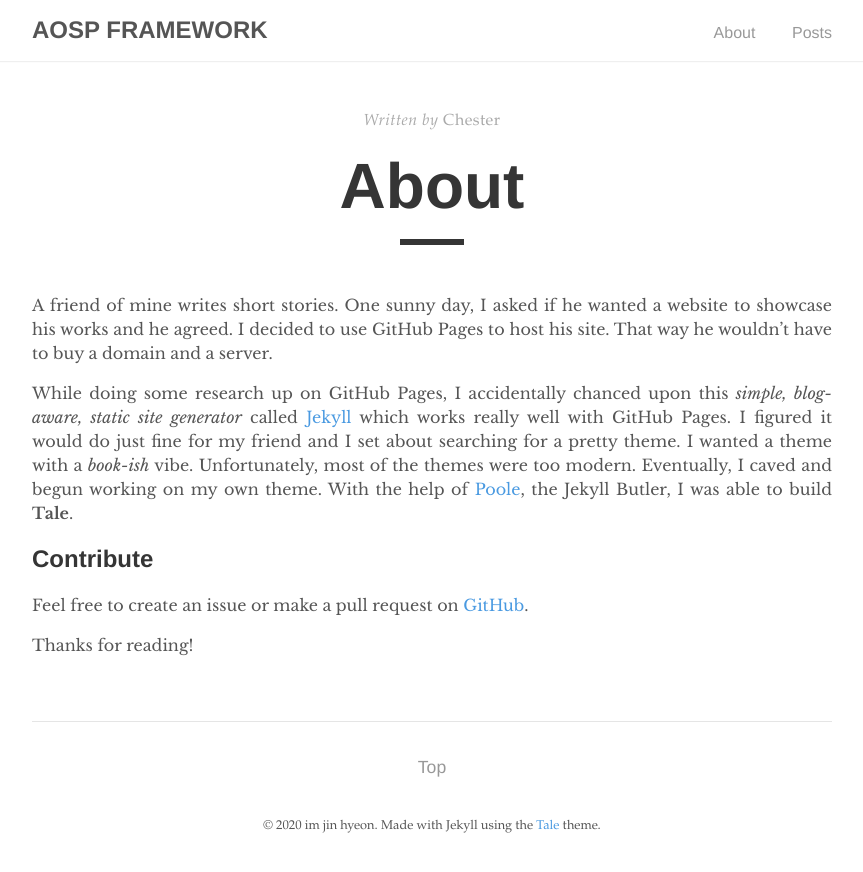
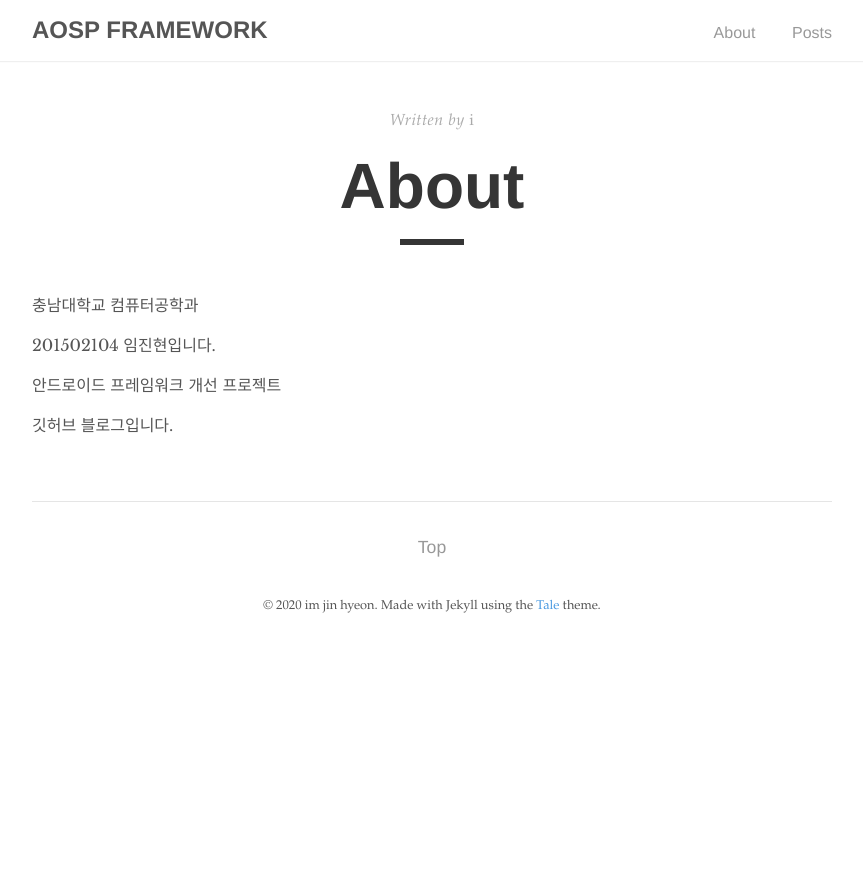
Before and after one commit to nivkhdif/nivkhdif.github.io, a Jekyll site: the page built from _pages/about.md, in a window 1280 px wide. Shown: the top 872 px of the page, without its empty margins (208-1071 px from the left). Built offline with Jekyll 4.4.1, drawn with Linux system fonts in a browser that asks for light colours.

Commit message:
Update about.md

```diff
--- a/_pages/about.md
+++ b/_pages/about.md
@@ -1,15 +1,16 @@
 ---
 layout: post
 title: "About"
-author: "Chester"
+author: "i"
 permalink: /about/
 ---
 
-A friend of mine writes short stories. One sunny day, I asked if he wanted a website to showcase his works and he agreed. I decided to use GitHub Pages to host his site. That way he wouldn't have to buy a domain and a server.
+충남대학교 컴퓨터공학과
 
-While doing some research up on GitHub Pages, I accidentally chanced upon this _simple, blog-aware, static site generator_ called [Jekyll](https://jekyllrb.com/) which works really well with GitHub Pages. I figured it would do just fine for my friend and I set about searching for a pretty theme. I wanted a theme with a _book-ish_ vibe. Unfortunately, most of the themes were too modern. Eventually, I caved and begun working on my own theme. With the help of [Poole](https://github.com/poole/poole), the Jekyll Butler, I was able to build **Tale**.
+201502104 임진현입니다.
 
-## Contribute
-Feel free to create an issue or make a pull request on [GitHub](https://github.com/chesterhow/tale).
 
-Thanks for reading!
+
+안드로이드 프레임워크 개선 프로젝트
+
+깃허브 블로그입니다.
```
